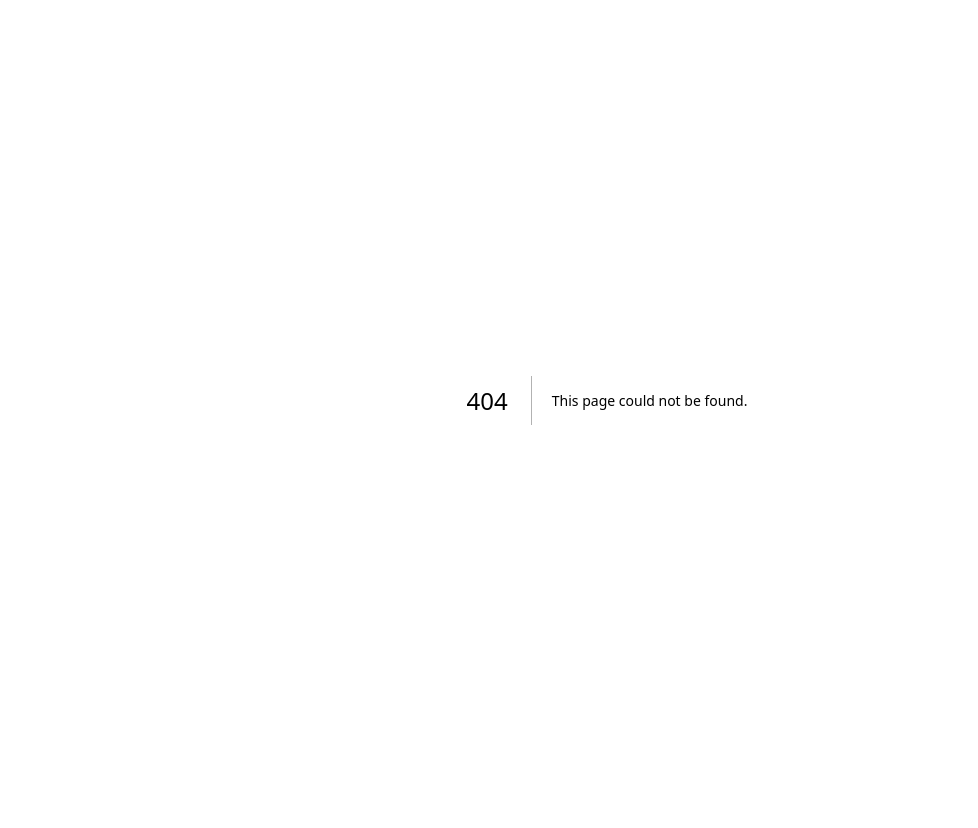
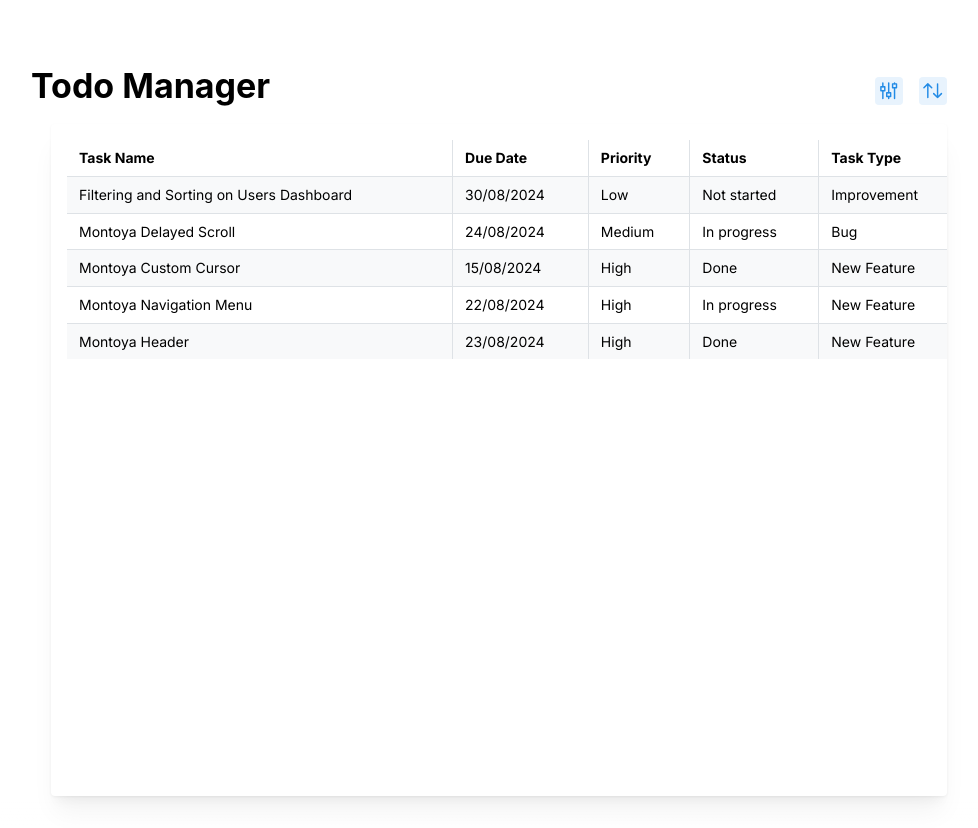
Before and after one commit to djsreeraj/next-dashboard, a Next.js app: page /todo in a window 1280 px wide. Before the commit this address had no page. Shown: the whole page, without its empty margins (33-1011 px from the left). Before the commit the page ends 800 px from the top, so only its background shows below. Built offline with nearby package versions, Linux system fonts and the light colour scheme.

Commit message:
feat: add todo manager

```diff
--- a/src/app/page.tsx
+++ b/src/app/page.tsx
@@ -46,7 +46,7 @@ export default function Home() {
 
       </div>
 
-      <div className="mb-32 flex align-center justify-center text-center lg:mb-0 lg:w-full lg:max-w-5xl lg:grid-cols-4 lg:text-left">
+      <div className="mb-32 gap-5 flex align-center justify-center text-center lg:mb-0 lg:w-full lg:max-w-5xl lg:grid-cols-4 lg:text-left">
 
 
       <Link href="/dashboard" passHref>
@@ -66,6 +66,24 @@ export default function Home() {
           </p>
         </div>
       </Link>
+
+      <Link href="/todo" passHref >
+        <div
+          className="group rounded-lg border bg-gray-100 border-gray-300 px-5 py-4 transition-colors
+          hover:border-gray-400 hover:bg-gray-200 "
+          rel="noopener noreferrer"
+        >
+          <h2 className="mb-3 text-2xl font-semibold">
+            To Do manager{" "}
+            <span className="inline-block transition-transform group-hover:translate-x-1 motion-reduce:transform-none">
+              -&gt;
+            </span>
+          </h2>
+          <p className="m-0 max-w-[30ch] text-balance text-sm opacity-50">
+          Todo
+          </p>
+        </div>
+      </Link>
       </div>
     </main>
   );
--- /dev/null
+++ b/src/app/todo/page.tsx
@@ -0,0 +1,66 @@
+"use client"
+import Tasks from '@/components/Task/Tasks'
+import { ActionIcon, Group, Paper, Stack, Title, Tooltip } from '@mantine/core'
+import { IconAdjustmentsAlt, IconArrowsSort } from '@tabler/icons-react'
+import React, { useState } from 'react'
+
+const Todo = () => {
+
+  const [isSort, setIsSorted] = useState(false)
+
+  function handleFilter(){
+
+  }
+
+  function handleSort(){
+    setIsSorted(prev => !prev)
+  }
+  return (
+    <div style={{ display: 'flex', justifyContent: 'space-between', height:'100vh', background: '#fff' }}>
+      <Paper>
+        <Stack m="xl" p="xl">
+          <Group justify='space-between'>
+
+          <Title>Todo Manager</Title>
+
+          <Group>
+          <Tooltip label="Filter" position="top" withArrow>
+                  <ActionIcon
+                    mt="xs"
+                    variant="light"
+                    aria-label="Filter"
+                    onClick={handleFilter}
+                    // loading={loading}
+                  >
+                    <IconAdjustmentsAlt style={{ width: "90%", height: "90%" }} stroke={1.5} />
+                  </ActionIcon>
+
+                  </Tooltip>
+
+                  <Tooltip label="Sort" position="top" withArrow>
+
+                    <ActionIcon
+                    mt="xs"
+                      variant="light"
+                      aria-label="Refresh"
+                      onClick={handleSort}
+                      // loading={loading}
+                    >
+                      <IconArrowsSort style={{ width: "90%", height: "90%" }} stroke={1.5} />
+                    </ActionIcon>
+                    </Tooltip>
+
+                </Group>
+          </Group>
+            <Group>
+                <Tasks isSort={isSort} />
+
+            </Group>
+        </Stack>
+
+      </Paper>
+    </div>
+  )
+}
+
+export default Todo
--- /dev/null
+++ b/src/components/Task/Column.tsx
@@ -0,0 +1,44 @@
+import { createColumnHelper } from "@tanstack/react-table";
+import { Priority, Status, MTask, TaskType } from "@/types/task"; // Assuming you have the Task, Priority, and Status enums/interfaces in types/task.ts
+
+const columnHelper = createColumnHelper<MTask>();
+
+export const useColumns = () => {
+  return [
+    columnHelper.accessor("name", {
+      cell: (info) => info.getValue(),
+      footer: (info) => info.column.id,
+      header: () => <span>Task Name</span>,
+    }),
+    columnHelper.accessor("dueDate", {
+      header: "Due Date",
+      footer: (info) => info.column.id,
+      // cell: (info) => new Date(info.getValue()).toLocaleDateString(),
+    }),
+    columnHelper.accessor("priority", {
+      header: "Priority",
+      footer: (info) => info.column.id,
+      cell: (info) => {
+        const value = info.getValue<Priority>();
+        return <span>{value}</span>;
+      },
+    }),
+    columnHelper.accessor("status", {
+      header: "Status",
+      footer: (info) => info.column.id,
+      cell: (info) => {
+        const value = info.getValue<Status>();
+        return <span>{value}</span>;
+      },
+    }),
+    columnHelper.accessor("taskType", {
+      header: "Task Type",
+      footer: (info) => info.column.id,
+      cell: (info) => {
+        const value = info.getValue<TaskType>();
+        return <span>{value}</span>;
+      },
+    }),
+
+  ];
+};
--- /dev/null
+++ b/src/components/Task/Tasks.tsx
@@ -0,0 +1,84 @@
+"use-client";
+import {  Paper, ScrollArea, Stack, Table, Text } from '@mantine/core';
+import {  flexRender, getCoreRowModel, getFilteredRowModel, getPaginationRowModel, useReactTable } from '@tanstack/react-table';
+import { useEffect, useState } from 'react';
+import { mTaskData } from '@/constants/data';
+import { useColumns } from './Column';
+
+
+export default function Tasks({isSort} : {isSort: boolean}) {
+
+    const columns = useColumns();
+    const [filtering, setFiltering] = useState('')
+    const [columnFilters, setColumnFilters] = useState([]);
+
+    const [taskData, setTaskData] = useState(mTaskData)
+
+
+    useEffect(() => {
+      if(isSort){
+        setTaskData([...mTaskData].reverse())
+      }else{
+        setTaskData([...mTaskData])
+      }
+    }, [isSort])
+
+    const table = useReactTable({
+        data: taskData,
+        columns: columns,
+        getCoreRowModel: getCoreRowModel(),
+        // getPaginationRowModel: getPaginationRowModel(),
+        getFilteredRowModel: getFilteredRowModel(),
+        state: {
+            columnFilters,
+        },
+        // onColumnFiltersChange: setColumnFilters,
+
+      })
+
+    return (
+        <Paper shadow="md" ml={"lg"} p="md" w='70vw' style={{ minWidth: '80%', overflow: 'hidden'}}>
+
+        <ScrollArea h='80vh' w='70vw' >
+            <Stack   h='80vh' w='70vw'   justify="space-between"
+            >
+
+          <Table stickyHeader striped highlightOnHover  withColumnBorders horizontalSpacing="sm">
+            <Table.Thead>
+            {table.getHeaderGroups().map(headerGroup => (
+                <Table.Tr key={headerGroup.id}>
+                {headerGroup.headers.map(header => (
+                    <Table.Th key={header.id}>
+                    {header.isPlaceholder
+                        ? null
+                        : flexRender(
+                            header.column.columnDef.header,
+                            header.getContext()
+                        )}
+
+                    </Table.Th>
+                ))}
+                </Table.Tr>
+            ))}
+            </Table.Thead>
+            <Table.Tbody>
+            {table.getRowModel().rows.map(row => (
+                <Table.Tr key={row.id}>
+                {row.getVisibleCells().map(cell => (
+                    <Table.Td key={cell.id} title={cell.getValue() as string || ''}>
+                    {flexRender(cell.column.columnDef.cell, cell.getContext())}
+                    </Table.Td>
+                ))}
+                </Table.Tr>
+            ))}
+            </Table.Tbody>
+
+          </Table>
+
+            </Stack>
+
+        </ScrollArea>
+        </Paper>
+    )
+
+}
--- /dev/null
+++ b/src/constants/data.ts
@@ -0,0 +1,78 @@
+import { MTask, Priority, Status, Task, TaskType } from "@/types/task";
+
+export const taskdata: Task[] = [
+  {
+    name: "Filtering and Sorting on Users Dashboard",
+    dueDate: "30/08/2024",
+    priority: "Low",
+    status: "Not started",
+    taskType: "Improvement"
+  },
+  {
+    name: "Montoya Delayed Scroll",
+    dueDate: "24/08/2024",
+    priority: "Medium",
+    status: "In progress",
+    taskType: "Bug"
+  },
+  {
+    name: "Montoya Custom Cursor",
+    dueDate: "15/08/2024",
+    priority: "High",
+    status: "Done",
+    taskType: "New Feature"
+  },
+  {
+    name: "Montoya Navigation Menu",
+    dueDate: "22/08/2024",
+    priority: "High",
+    status: "In progress",
+    taskType: "New Feature"
+  },
+  {
+    name: "Montoya Header",
+    dueDate: "23/08/2024",
+    priority: "High",
+    status: "Done",
+    taskType: "New Feature"
+  }
+];
+
+
+export const mTaskData: MTask[] =    [
+  {
+    name: "Filtering and Sorting on Users Dashboard",
+    dueDate: "30/08/2024",
+    priority: Priority.Low,
+    status: Status.NotStarted,
+    taskType: TaskType.Improvement,
+  },
+  {
+    name: "Montoya Delayed Scroll",
+    dueDate: "24/08/2024",
+    priority: Priority.Medium,
+    status: Status.InProgress,
+    taskType: TaskType.Bug,
+  },
+  {
+    name: "Montoya Custom Cursor",
+    dueDate: "15/08/2024",
+    priority: Priority.High,
+    status: Status.Done,
+    taskType: TaskType.NewFeature,
+  },
+  {
+    name: "Montoya Navigation Menu",
+    dueDate: "22/08/2024",
+    priority: Priority.High,
+    status: Status.InProgress,
+    taskType: TaskType.NewFeature,
+  },
+  {
+    name: "Montoya Header",
+    dueDate: "23/08/2024",
+    priority: Priority.High,
+    status: Status.Done,
+    taskType: TaskType.NewFeature,
+  },
+];
--- /dev/null
+++ b/src/types/task.ts
@@ -0,0 +1,42 @@
+export enum Priority {
+    Low = "Low",
+    Medium = "Medium",
+    High = "High",
+  }
+
+  export enum Status {
+    NotStarted = "Not started",
+    InProgress = "In progress",
+    Done = "Done",
+  }
+
+  export enum TaskType {
+    Improvement = "Improvement",
+    Bug = "Bug",
+    NewFeature = "New Feature",
+  }
+
+  // export interface Task {
+  //   name: string;
+  //   dueDate: string;
+  //   priority: Priority;
+  //   status: Status;
+  //   taskType: string;
+  // }
+
+
+  export interface Task {
+    name: string;
+    dueDate: string;
+    priority: string;
+    status: string;
+    taskType: string;
+  }
+
+  export interface MTask {
+    name: string;
+    dueDate: string;
+    priority: Priority;
+    status: Status;
+    taskType: TaskType;
+  }
```
